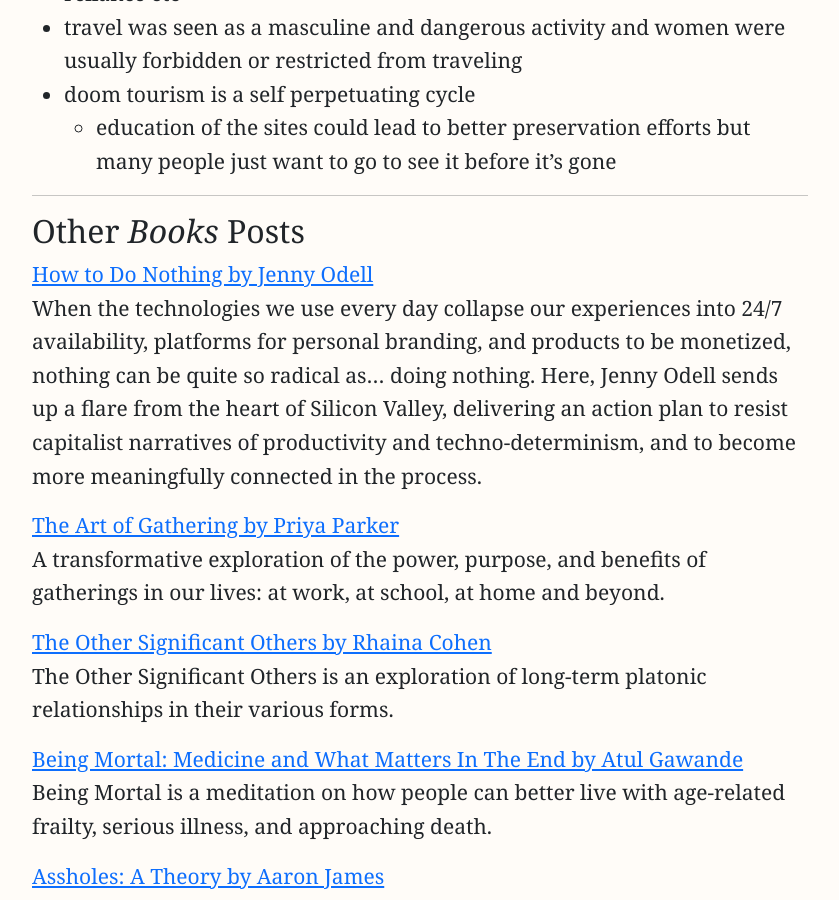
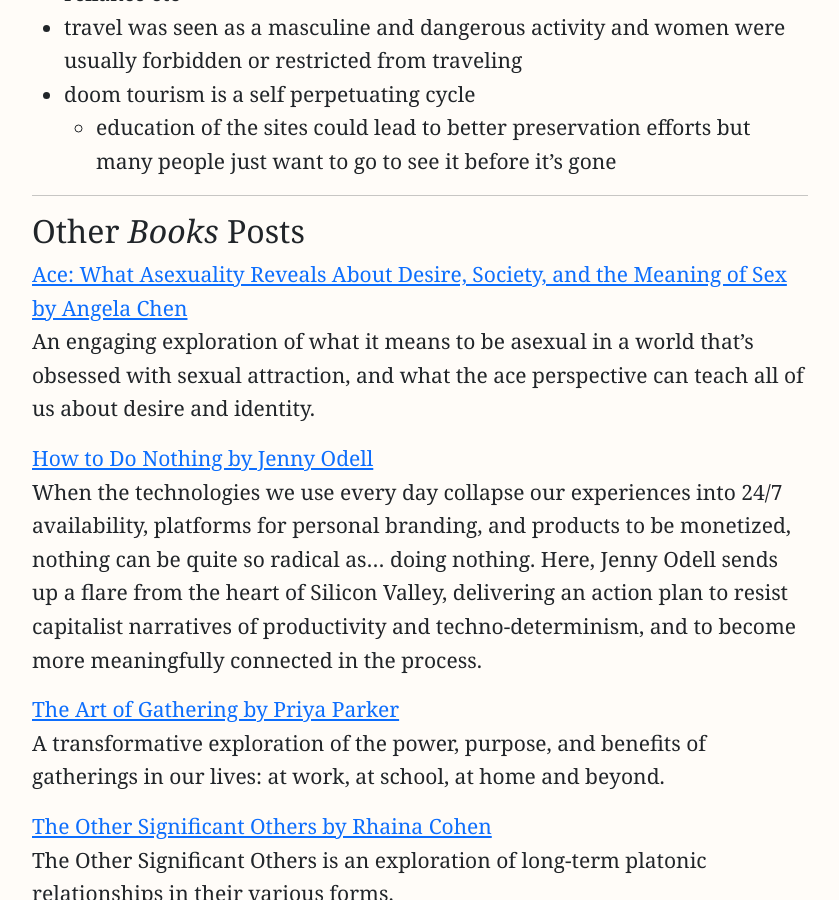
Before and after one commit to reeshuffled/reeshuffled.github.io, a Jekyll site: the page built from _posts/2024-03-05-The-Meaning-of-Travel-by-Emily-Thomas.md, in a window 1280 px wide and 900 px high, scrolled down 1813 px. Shown: the whole window, without its empty margins (220-1059 px from the left). Built offline with Jekyll 4.4.1, drawn with Linux system fonts in a browser that asks for light colours; comment, search, counter and statistics services are not loaded; some of the changed lines change nothing that is shown; some of the changed text lies outside the part shown.

Commit message:
add ace notes

```diff
--- a/_layouts/post.html
+++ b/_layouts/post.html
@@ -62,7 +62,7 @@
                     &bull;
 
                     {% for tag in page.tags -%}
-                        <a href="/garden/#{{ tag | encode_url }}">{{ tag }}</a>{% unless forloop.last %}, {% endunless %}
+                        <a href="/posts/#{{ tag | encode_url }}">{{ tag }}</a>{% unless forloop.last %}, {% endunless %}
                     {%- endfor %}
 
                     &bull;
--- /dev/null
+++ b/_posts/2024-07-06-Ace:-What-Asexuality-Reveals-About-Desire,-Society,-and-the-Meaning-of-Sex-by-Angela-Chen.md
@@ -0,0 +1,27 @@
+---
+layout: post
+type: stub
+category: Posts
+tags: ["Books"]
+title: "Ace: What Asexuality Reveals About Desire, Society, and the Meaning of Sex by Angela Chen"
+slug: ace-angela-chen
+description: "An engaging exploration of what it means to be asexual in a world that’s obsessed with sexual attraction, and what the ace perspective can teach all of us about desire and identity."
+started_at: "2024-07-05 10:46:00"
+---
+
+I bought this book awhile ago before I really started introspecting heavily, but only recently got around to reading it when I've been more into reading about asexuality and romantic norms. Overall I'm glad that I read this book and read it at this specific time in my personal and intellectual journey.
+* I think that if I read this too early in my journey of asexuality I would not have been able to engage with it as deeply. I think that the language is pretty accessible, but not all the content itself is accessible because it does require a lot of reflection and introspection about social messaging and other things like that.
+
+I'm not sure what her intended audience was for this book when she wrote, but in my mind, I think that asexuals further into their journey or open-minded allosexual people would benefit from reading this book.
+* To me, this books seems not entry level but a mid-level book of sorts for asexuality. It is not about figuring out whether or not you're ace, but more about doing the work to unlearn certain ways of thinking about sex/asexuality.
+* I think non-asexual (allosexual) people who are also interested more generally in Relationship Anarchy or de-centering sex can benefit from this book because while our senses about asexuality, the subtitle of the book is really the main focus where Chen is examining sexuality in society through the lens of asexuality.
+
+I think that Chen did her due diligence with research and engages with philosophy and academic thought wherever possible while also doing a great job of incorporating actual ace experience that she collected via interviews.
+* The only miss that rubbed me the wrong way was when she seemingly bulldozed past a lot of scholarly work about rape when she rejected the notion that rape is violence and not sex. She wants to say that rape is a type of (bad) sex which is not exactly a controversial opinion, but still not one to be taken for granted.
+* She seemed to suggest that inherent in this feminist rallying cry is the idea that sex is good and anything that is bad/violent isn't sex. I don't think that this is (obviously) inherent at all and I think is a misunderstanding about what the rallying cry and conceptual engineering around sex is. Chen can obviously hold whatever argument she wants and that's not my point, I just felt like it was intellectually dishonest.
+
+I had heard of the relationship escalator, but I really liked how she connected that with the sexual bases metaphor that is so common. I had never really thought of it like that and made me think about how bases seems to frame relationships as a game in that it seem a little bit more adversarial, like you’re winning or earning sexual bases.
+
+I really liked how vulnerable she was about her own experience and I think that her experience and her opinions show throughout the book which is great. It is important to note however that a lot of her opinions are informed from her perspective as an Asian woman who identifies as asexual, and who has low sexual desire and engages in sex for emotional reasons. This is a very specific perspective or standpoint to be speaking out of which isn't inherently a bad thing, but it can sometimes be harder to relate as someone who doesn’t share all of those characteristics.
+
+I really liked the the call for ace liberation at the end of the book. I think it is easy to think about asexuality as a personal problem that you have to figure out in order to live your life, but really the fact that you have to do that in the first place is a result of social forces that can be changed.
```
